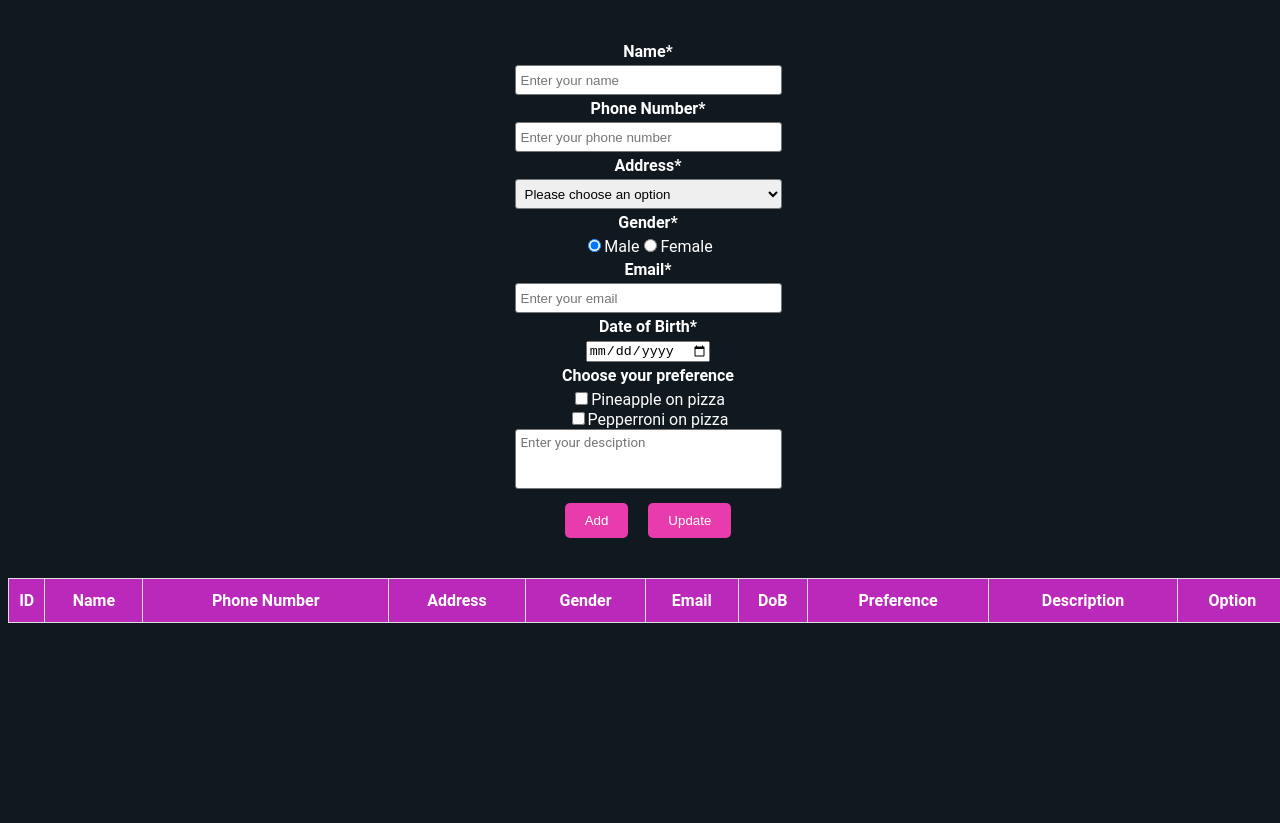
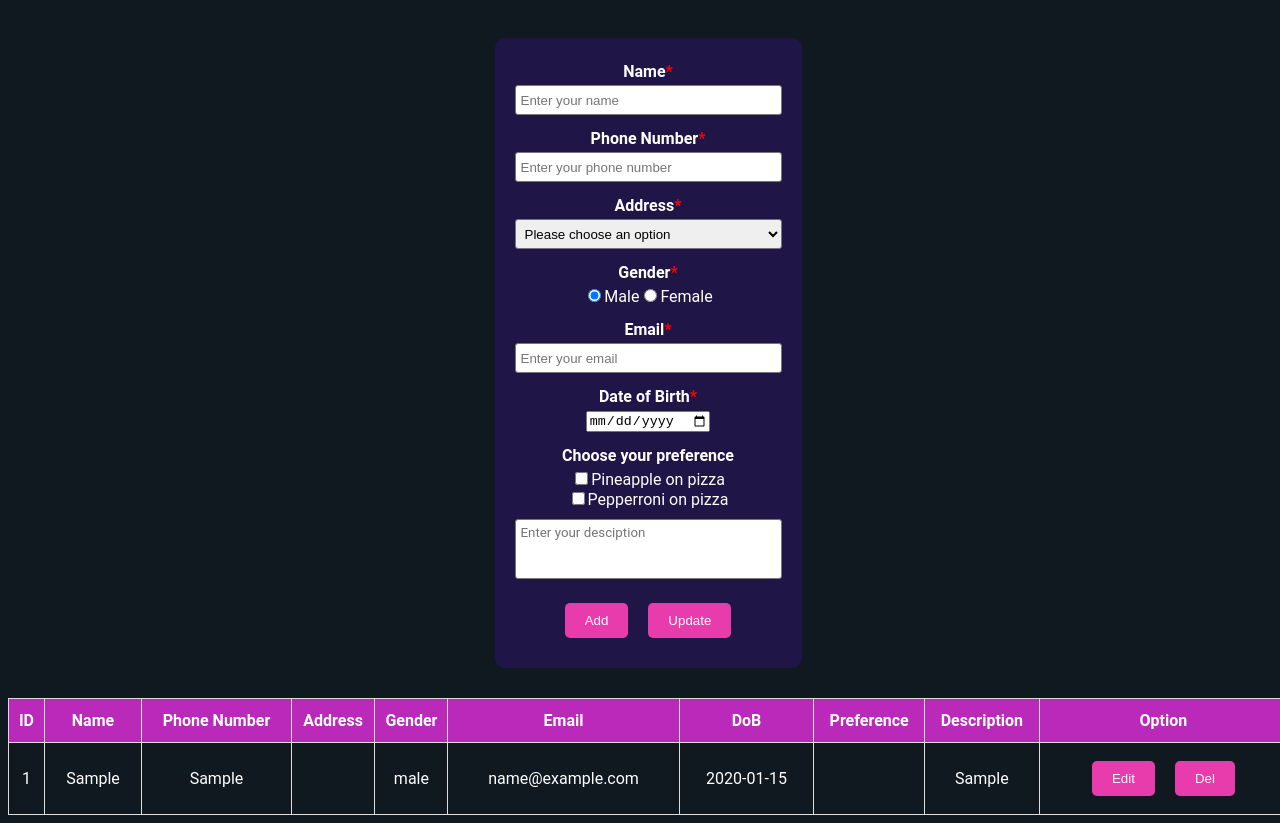
Before and after one commit to dennisdinhhung/ReactJS-Intern, a React (Create React App) app in the folder form/: page / in a window 1280 px wide. Both pictures are taken after typing "Sample", "Sample", "name@example.com", "2020-01-15", "Sample" into the empty fields and a click on the button "Add". Before the commit the page ends 800 px from the top, so only its background shows below. Built offline with nearby package versions, Linux system fonts and the light colour scheme.

Commit message:
bug: edit function does not work

```diff
--- a/form/src/App.js
+++ b/form/src/App.js
@@ -1,12 +1,88 @@
+import { useState } from 'react';
 import './App.css';
 import Form from './components/Form';
 import Table from './components/Table'
 
+
+
 function App() {
+
+  // get the localStorage's list of info or create an empty list
+  const [listInfo, setListInfo] = useState(localStorage.getItem('row') ? JSON.parse(localStorage.getItem('row')) : []);
+
+  const [rowToEdit, setRowToEdit] = useState({
+    id: '',
+    user_name: '',
+    phone_no: '',
+    address: '',
+    radio: 'male',
+    email: '',
+    dob: '',
+    checkbox: [],
+    desc:''
+  });
+
+
+  const handleParentSubmit = (inputInfo) => {
+      // create random id
+      let inputId = Math.floor(Math.random()*10000);
+
+      //create a new row with an id
+      const newInfo = {
+          ...inputInfo,
+          id: inputId
+      };
+
+      //put new row into a list
+      const updateInfoList = [...listInfo, newInfo];
+
+      //put item into LocalStorage
+      localStorage.setItem('row', JSON.stringify(updateInfoList));
+
+      //useState to update the infoList
+      setListInfo(updateInfoList);
+  };
+
+  const getRowID = (id) => {
+    for (let i = 0; i < listInfo.length; i++){
+      if(listInfo[i].id === id) return listInfo[i].id;
+    }
+    return null;
+  }
+
+  const handleParentUpdate = (inputInfo) => {
+    //TODO: find the id from
+    const newList = [...listInfo];
+    console.log(newList, 1);
+    console.log(inputInfo, 4)
+    const rowToUpdate = getRowID(inputInfo.id);
+    console.log(rowToUpdate, 2);
+    const index = listInfo.indexOf(rowToUpdate);
+    console.log(index, 3);
+
+    //assign the inputInfo's data into newList's row of 'index'
+    newList[index] = inputInfo;
+
+    //store the new list into the LocalStorage
+    localStorage.setItem('row', JSON.stringify(newList));
+
+    // update the UI with useState's set
+    setListInfo(newList);
+  }
+
+  const handleParentEdit = (row) => {
+    setRowToEdit(row);
+  }
+
   return (
     <div className="App">
-      <Form/>
-      <Table/>
+      <Form
+        parentOnSubmit={handleParentSubmit}
+        parentOnUpdate={handleParentUpdate}
+        rowToEdit={rowToEdit}/>
+      <Table
+        listInfo={listInfo}
+        parentOnEditClick = {handleParentEdit}/>
     </div>
   );
 }
--- a/form/src/components/Form.js
+++ b/form/src/components/Form.js
@@ -1,6 +1,7 @@
-import React, { useState } from 'react'
+import React, { useEffect, useState } from 'react'
 
-function Form(submition) {
+function Form({parentOnUpdate, parentOnSubmit, rowToEdit}) {
+
     const [inputInfo, setInputInfo] = useState({
         id: '',
         user_name: '',
@@ -12,6 +13,12 @@ function Form(submition) {
         checkbox: [],
         desc:''
     });
+
+    //use useEffect as a listener for rowToEdit
+    //if rowToEdit change then use useState to change the inputInfo to the info of rowToEdit
+    useEffect(() => {
+        setInputInfo(rowToEdit)
+    },[rowToEdit])
 
     const handleCheckbox = (pref) => {
         setInputInfo(prevInfo => {
@@ -27,11 +34,14 @@ function Form(submition) {
         })
     }
 
-    const [submit, setSubmit] = useState(false)
+    // const [submit, setSubmit] = useState(false);
 
     const handleSubmit = (e) => {
         e.preventDefault();
-        // submition.onSubmit()
+
+        //call the handleParentSubmit
+        console.log(inputInfo, 7);
+        parentOnSubmit(inputInfo);
 
         // setting the InputInfo to default
         setInputInfo({
@@ -46,10 +56,29 @@ function Form(submition) {
             desc:''})
     };
 
+    const handleUpdate = (e) => {
+        e.preventDefault();
+
+        parentOnUpdate(inputInfo);
+
+        setInputInfo({
+            id: '',
+            user_name: '',
+            phone_no: '',
+            address: '',
+            radio: 'male',
+            email: '',
+            dob: '',
+            checkbox: [],
+            desc:''
+        })
+    }
+
     return (
         <div className="div-form">
-            <form classname="form" id="form" onSubmit={handleSubmit}>
-                {submit ? <div className='success-submition'>Submition Successful!</div> : null}
+            <form className="form" id="form" onSubmit={handleSubmit}>
+                {// submit ? <div className='success-submition'>Submition Successful!</div> : null
+                }
                 <div className='div-input'>
                     <div className='label'>Name<span>*</span></div>
                     <input
@@ -87,7 +116,7 @@ function Form(submition) {
                         value={inputInfo.address}
                         onChange={(e) => setInputInfo({...inputInfo, address: e.target.value})}
                         >
-                        <option value='' selected disabled>Please choose an option</option>
+                        <option value='' disabled>Please choose an option</option>
                         <option
                             value='ba dinh'>
                                 Ba Dinh</option>
@@ -110,7 +139,7 @@ function Form(submition) {
                             onChange={() => setInputInfo({...inputInfo, radio: 'male'})}
                             checked={inputInfo.radio === 'male'}/>
 
-                        <label for='male'>Male</label>
+                        <label htmlFor='male'>Male</label>
 
                         <input
                             type='radio'
@@ -120,7 +149,7 @@ function Form(submition) {
                             onChange={() => setInputInfo({...inputInfo, radio: 'female'})}
                             checked={inputInfo.radio === 'female'}/>
 
-                        <label for='female'>Female</label>
+                        <label htmlFor='female'>Female</label>
                     </div>
                 </div>
 
@@ -165,7 +194,7 @@ function Form(submition) {
                             value="pine"
                             onChange={() => handleCheckbox('pine')}
                             checked={inputInfo.checkbox.includes('pine')}/>
-                        <label for="checkbox">Pineapple on pizza</label>
+                        <label htmlFor="checkbox">Pineapple on pizza</label>
                     </div>
 
                     <div className='div-checkbox'>
@@ -177,11 +206,9 @@ function Form(submition) {
                             value="pepp"
                             onChange={() => handleCheckbox('pepp')}
                             checked={inputInfo.checkbox.includes('pepp')}/>
-                        <label for="checkbox">Pepperroni on pizza</label>
+                        <label htmlFor="checkbox">Pepperroni on pizza</label>
                     </div>
                 </div>
-
-                {console.log(inputInfo.checkbox)}
 
                 <div className='div-input'>
                     <textarea
@@ -198,7 +225,10 @@ function Form(submition) {
 
 
                 <button type='submit' className='add'>Add</button>
-                <button className='update'>Update</button>
+                <button
+                    className='update'
+                    onClick={handleUpdate}
+                    >Update</button>
             </form>
         </div>
     );
--- a/form/src/components/Table.js
+++ b/form/src/components/Table.js
@@ -1,8 +1,22 @@
+import { React, useState } from 'react';
+import Form from './Form';
 
+function Table({listInfo, parentOnEditClick}) {
+    // const [table, setTable] = useState();
 
-function Table() {
+    const handleEditClick = (row) => {
+        if (parentOnEditClick){
+            parentOnEditClick(row);
+        }
+    }
+
+    const handleDelClick = (row) => {
+        return
+    }
 
     return (
+        <div>
+            <div>
                 <table>
                     <thead>
                         <tr>
@@ -20,9 +34,31 @@ function Table() {
                     </thead>
 
                     <tbody>
-
+                    {listInfo.map((row, index) => (
+                            <tr key={index}>
+                                <td>{++index}</td>
+                                <td>{row.user_name}</td>
+                                <td>{row.phone_no}</td>
+                                <td>{row.address}</td>
+                                <td>{row.radio}</td>
+                                <td>{row.email}</td>
+                                <td>{row.dob}</td>
+                                <td>{row.pref}</td>
+                                <td>{row.desc}</td>
+                                <td>
+                                    <button onClick={() => handleEditClick(row)}>
+                                        Edit
+                                    </button>
+                                    <button onClick={() => handleDelClick(row)}>
+                                        Del
+                                    </button>
+                                </td>
+                            </tr>
+                        ))}
                     </tbody>
                 </table>
+            </div>
+        </div>
     )
 }
 
--- a/form/src/index.css
+++ b/form/src/index.css
@@ -92,14 +92,6 @@ table td, th{
   padding: 8px;
 }
 
-table tr:nth-child(even){
-  background-color: #f2f2f2;
-}
-
-table tr:hover{
-  background-color: #ddd;
-}
-
 table th{
   padding: 12px 0px;
   background-color: var(--second-color);
```
Lines whose indentation alone changed are shown as unchanged.
